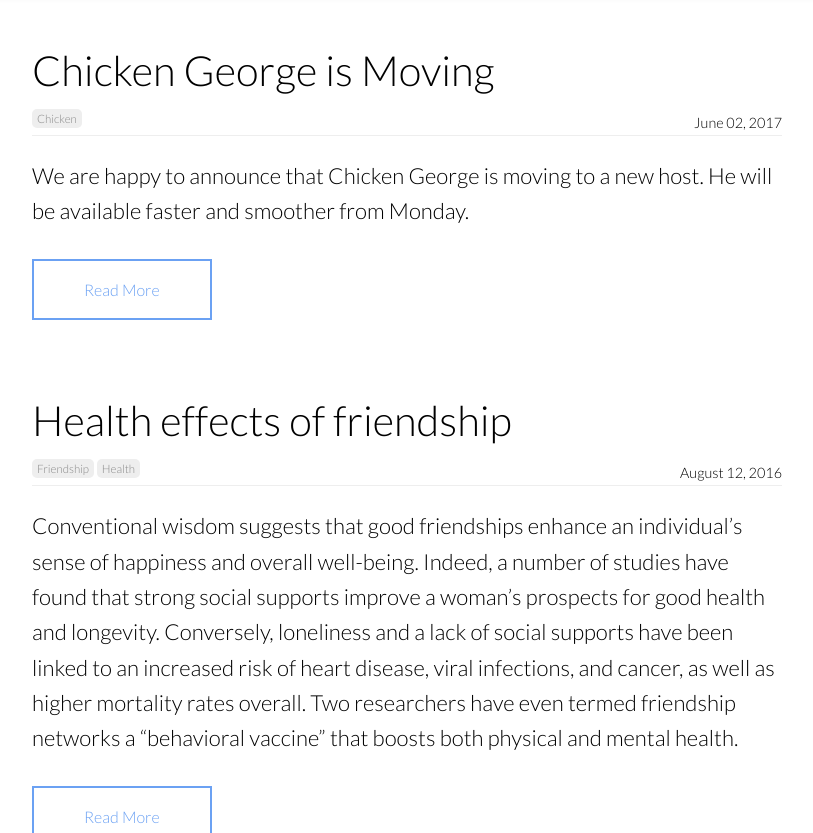
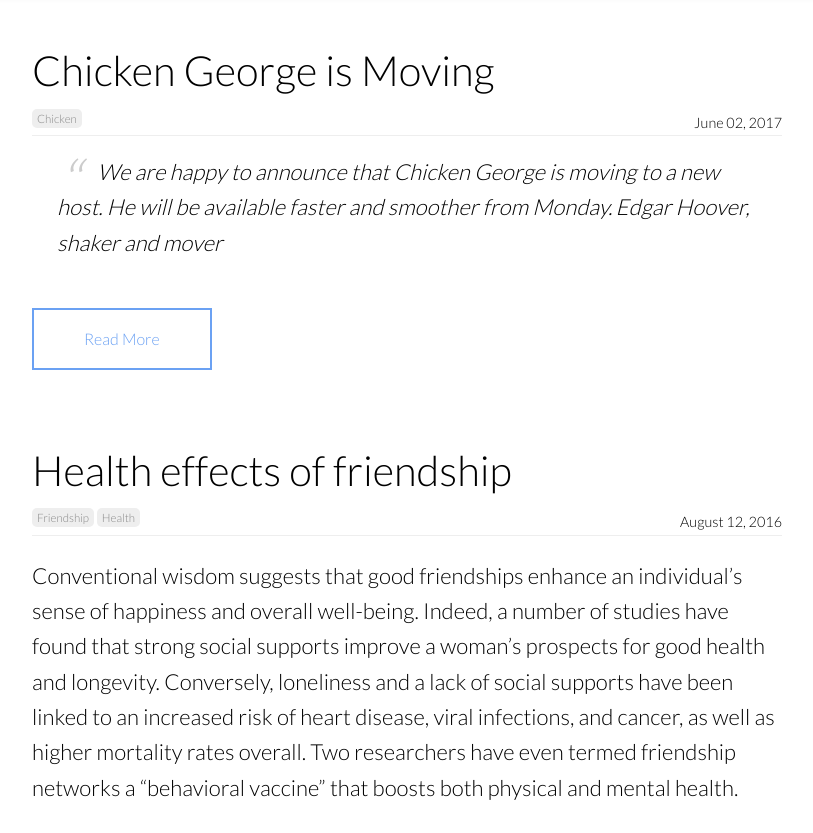
Before and after one commit to dindinet/SitesEezy, a Jekyll site: the page built from blog/index.html, in a window 1280 px wide and 900 px high, scrolled down 837 px, cut to the strip 67-900 px from the top of the window. Shown: the whole strip, without its empty margins (233-1046 px from the left). Built offline with Jekyll 4.4.1, drawn with Linux system fonts in a browser that asks for light colours; nearby versions of some CDN libraries; the list of posts is cut into pages by our own code.

Commit message:
Updated '_posts/2017-06-02-chicken-george-is-moving.md' via CloudCannon

```diff
--- a/_posts/2017-06-02-chicken-george-is-moving.md
+++ b/_posts/2017-06-02-chicken-george-is-moving.md
@@ -10,4 +10,7 @@ author_staff_member: robin
 ---
 
 
-We are happy to announce that Chicken George is moving to a new host. He will be available faster and smoother from Monday.
+> We are happy to announce that Chicken George is moving to a new host. He will be available faster and smoother from Monday.
+>
+>
+> Edgar Hoover, shaker and mover
```
